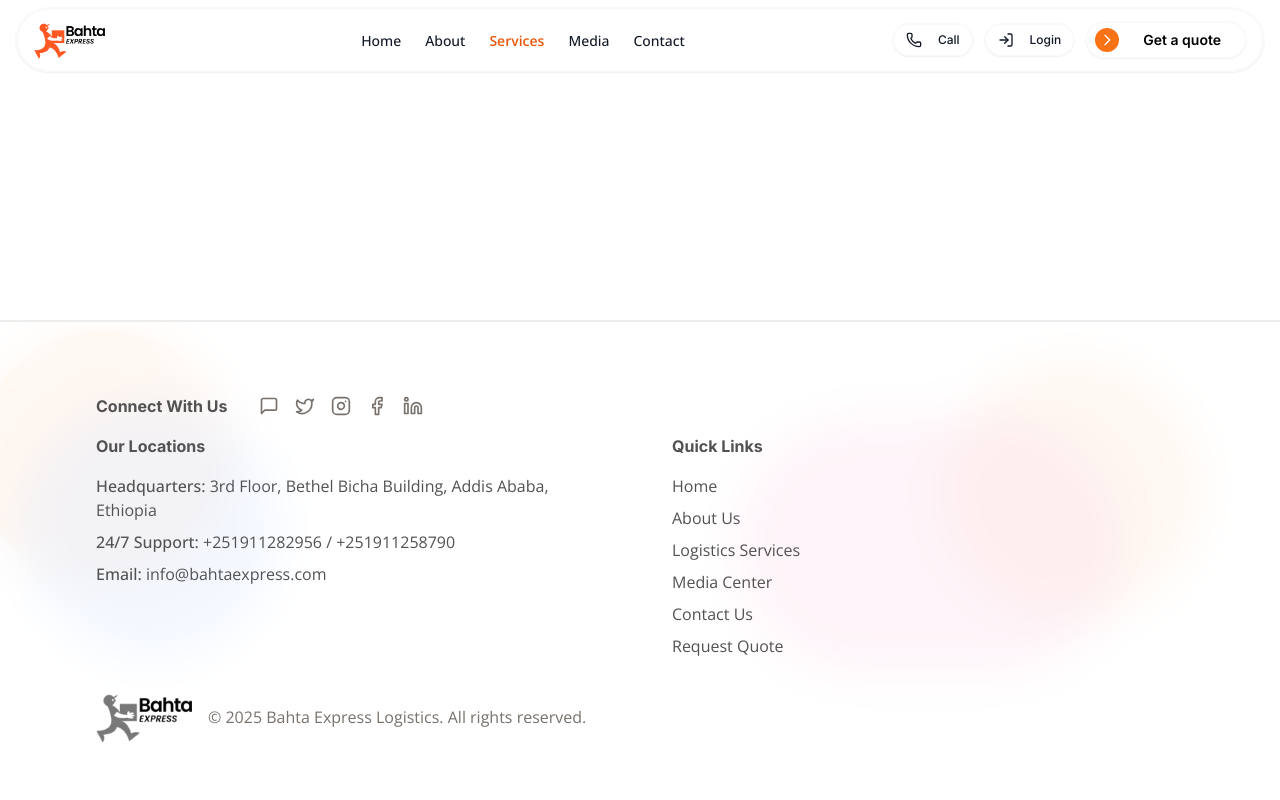
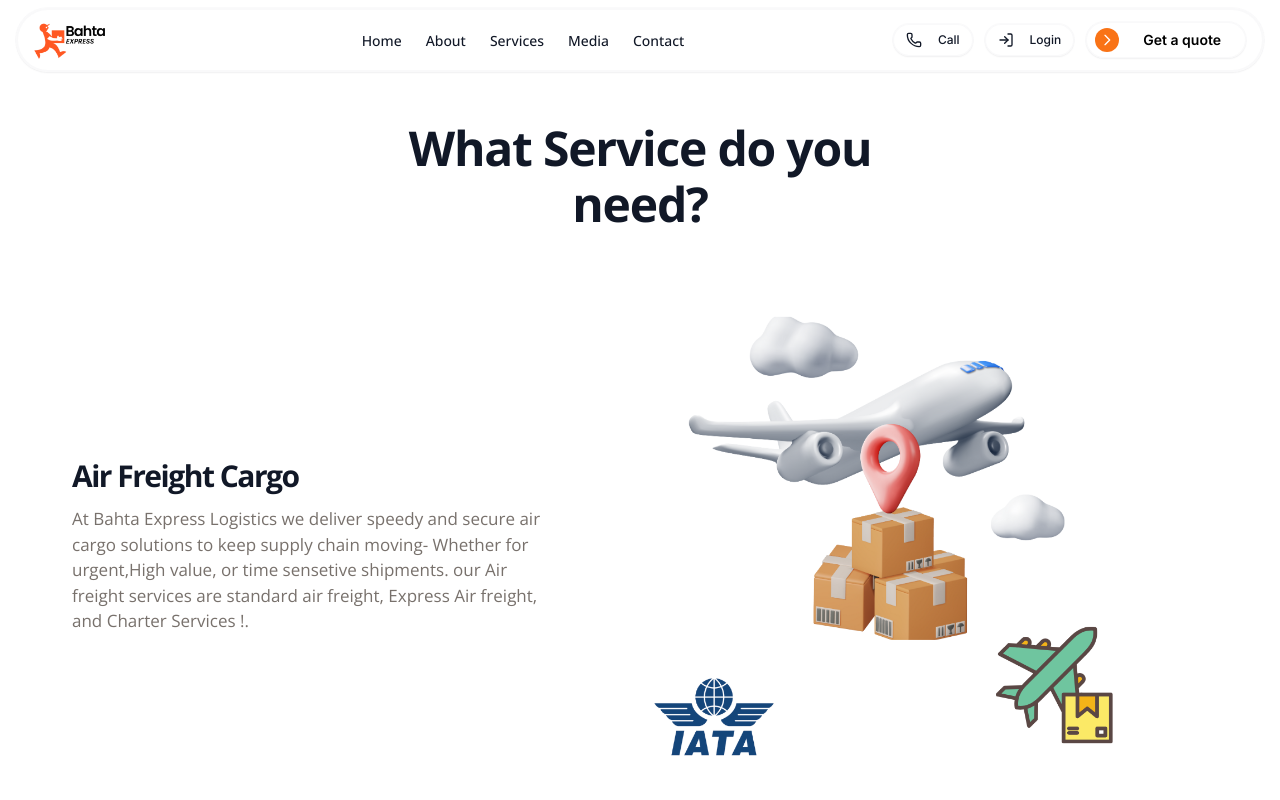
Before and after one commit to minassie21/bahta-express-web, a React (Vite) app: page /service/air-freight in a window 1280 px wide. Shown: the top 800 px of the page. Built offline with nearby package versions, Linux system fonts and the light colour scheme; no server answers.

Commit message:
city & address inputs added on the quote form, service filtration added

```diff
--- a/src/App.tsx
+++ b/src/App.tsx
@@ -18,7 +18,7 @@ function App() {
           <Routes>
             <Route path="/" element={<HomePage />} />
             <Route path="/about" element={<AboutPage />} />
-            <Route path="/service" element={<ServicesPage />} />
+            <Route path="/service/:service_id" element={<ServicesPage />} />
             <Route path="/media" element={<MediaPage />} />
             <Route path="/contact" element={<ContactPage />} />
             <Route path="/quote" element={<QuotePage />} />
--- a/src/components/Footer.tsx
+++ b/src/components/Footer.tsx
@@ -130,7 +130,7 @@ export function Footer() {
               </li>
               <li>
                 <a
-                  href="/service"
+                  href="/service/all"
                   className="hover:text-orange-500 transition-colors"
                 >
                   Logistics Services
--- a/src/components/Header.tsx
+++ b/src/components/Header.tsx
@@ -15,7 +15,7 @@ export function Header() {
   const navLinks = [
     { name: "Home", path: "/" },
     { name: "About", path: "/about" },
-    { name: "Services", path: "/service" },
+    { name: "Services", path: "/service/all" },
     { name: "Media", path: "/media" },
     { name: "Contact", path: "/contact" },
   ];
--- a/src/components/MobileNavigation.tsx
+++ b/src/components/MobileNavigation.tsx
@@ -24,7 +24,7 @@ export function MobileNavigation() {
   const navLinks = [
     { name: "Home", path: "/" },
     { name: "About", path: "/about" },
-    { name: "Services", path: "/service" },
+    { name: "Services", path: "/service/all" },
     { name: "Media", path: "/media" },
     { name: "Contact", path: "/contact" },
     {
--- a/src/components/StructuredData.tsx
+++ b/src/components/StructuredData.tsx
@@ -2,6 +2,7 @@ import React from "react";
 import { Helmet } from "react-helmet-async";
 
 interface ServiceSchema {
+  id: string
   name: string;
   description: string;
   url: string;
@@ -51,6 +52,7 @@ export const ServicesSchema: React.FC<{ services: ServiceSchema[] }> = ({
   const structuredData = services.map((service) => ({
     "@context": "https://schema.org",
     "@type": "Service",
+    id: service.id,
     name: service.name,
     description: service.description,
     provider: {
--- a/src/constants/services.ts
+++ b/src/constants/services.ts
@@ -3,6 +3,7 @@ import AirFreigImage from "@/assets/services/AirFreight.png";
 import CustomsImage from "@/assets/services/Customs.png";
 
 interface Service {
+  id: string;
   title: string;
   description: string;
   image: string;
@@ -10,18 +11,21 @@ interface Service {
 
 const services: Service[] = [
   {
+    id: "ocean-freight",
     title: "Ocean Freight Solutions",
     description:
       "LCL, FCL Shipments via ESL, China to Ethiopia Ports. Break Bulk/Heavy Lift Experience, Compliant with Import and Export Regulation.",
     image: OceanFreignImage,
   },
   {
+    id: "air-freight",
     title: "Air Freight Cargo",
     description:
       "Competitive Air cargo Via Ethiopian, Saudi, Emirates Airlines from major Chinese cities to Addis Ababa. Guaranteed space, Rapid Transit.",
     image: AirFreigImage,
   },
   {
+    id: "customs-compliance",
     title: "Customs and Regulatory compliance",
     description:
       "Expert China-Ethiopia export and import Customs documentation. Duty optimization strategies minimize delays and avoid penalities.",
--- a/src/pages/HomePage.tsx
+++ b/src/pages/HomePage.tsx
@@ -1,4 +1,4 @@
-import { Link } from "react-router-dom";
+import { Link, useLocation } from "react-router-dom";
 import { useState, useEffect, useRef } from "react";
 import { Button } from "@/components/ui/button";
 import { Phone, ChevronLeft, ChevronRight } from "lucide-react";
@@ -96,16 +96,16 @@ export default function HomePage() {
   const [currentTestimonial, setCurrentTestimonial] = useState(0);
   const [blogs, setBlogs] = useState<any[]>([]);
   const [whatClientsSays, setWhatClientsSays] = useState<any[]>([]);
-  const [clientsLogo, setClientsLogo] = useState<any[]>([]);
+  // const [clientsLogo, setClientsLogo] = useState<any[]>([]);
 
   useEffect(() => {
     const fetchBlogs = async () => {
       const blog = await getBlogs();
       const testimonial = await getWhatClientsSays();
-      const clients = await getClients();
+      // const clients = await getClients();
       setBlogs(blog);
       setWhatClientsSays(testimonial);
-      setClientsLogo(clients);
+      // setClientsLogo(clients);
     };
 
     fetchBlogs();
@@ -135,18 +135,21 @@ export default function HomePage() {
       <ServicesSchema
         services={[
           {
+            id: "ocean-freight",
             name: "Ocean Freight Solutions",
             description:
               "LCL, FCL Shipments via ESL, China to Ethiopia Ports. Break Bulk/Heavy Lift Experience, Compliant with Import and Export Regulations.",
             url: "https://bahtaexpress.com/service#ocean-freight",
           },
           {
+            id: "air-freight",
             name: "Air Freight Cargo",
             description:
               "Competitive Air Cargo via Ethiopian, Saudi, Emirates Airlines from major Chinese cities to Addis Ababa. Guaranteed space, Rapid Transit.",
             url: "https://bahtaexpress.com/service#air-freight",
           },
           {
+            id: "customs-compliance",
             name: "Customs and Regulatory Compliance",
             description:
               "Expert China-Ethiopia export and import customs documentation. Duty optimization strategies minimize delays and avoid penalties.",
@@ -278,7 +281,7 @@ export default function HomePage() {
                     {service.description}
                   </p>
                   <a
-                    href="/service"
+                    href={`/service/${service.id}`}
                     className="text-orange-500 hover:text-orange-600 inline-flex items-center"
                   >
                     Learn more
--- a/src/pages/ServicesPage.tsx
+++ b/src/pages/ServicesPage.tsx
@@ -1,4 +1,4 @@
-import { Link } from "react-router-dom";
+import { Link, useParams } from "react-router-dom";
 import { useEffect, useRef } from "react";
 import { motion, useAnimation, Variants, useInView } from "framer-motion";
 
@@ -75,28 +75,28 @@ const FadeInWhenVisible: React.FC<{
 
 const services = [
   {
-    id: "express",
+    id: "ocean-freight",
     title: "Ocean Freight Solutions",
     description:
       "At Bahta Express,We provide comprehensive ocean freight services to meet every shipping need-whether you are moving small cargo,Full Containers or oversized Equipment. Our ocean freight services are LCL(Less than a Container Load)- ideal for Smaller Shipments.Pay only for the Space you need !         FCL(Full Container load)- Best for large volume shipments. Secure,Fast,and dedicated- Your goods travel alone in a sealed Container !        Break Bulk and Heavy Lift - For non-Containerized,Oversized,or heavy cargo.Customized securing,handling,and documentation ",
     image: OceanFreignImage,
   },
   {
-    id: "same-day",
+    id: "air-freight",
     title: "Air Freight Cargo",
     description:
       "At Bahta Express Logistics we deliver speedy and secure air cargo solutions to keep supply chain moving- Whether for urgent,High value, or time sensetive shipments. our Air freight services are standard air freight, Express Air freight, and Charter Services !.",
     image: AirFreigImage,
   },
   {
-    id: "next-day",
+    id: "customs-compliance",
     title: "Customs and Regulatory compliance  ",
     description:
       "We handle all the customs formalities and regulatory requirements to ensure your shipments clears boarders without delays ! Our expertise on full documentation support , duty and tax optimization, PVOC and Standard compliance comes with No suprises and delays !.",
     image: CustomsImage,
   },
   {
-    id: "additional",
+    id: "human-network",
     title: "Human Network Air cargo solutions",
     description:
       " Human Network Air Cargo Solutions, we redefine air freight by combining the power of trusted personnel, airline staff networks, and meticulous coordination to ensure your cargo arrives safely and efficiently. Specializing in routes from China key hubs—Guangzhou, Chengdu, and Shanghai—to Addis Ababa, we prioritize security, speed, and personalized service for every shipment..",
@@ -138,6 +138,11 @@ const processSteps = [
   },
 ];
 export default function ServicesPage() {
+  const { service_id } = useParams();
+  const filteredServices =
+    service_id === "all" || !service_id
+      ? services
+      : services.filter((s) => s.id === service_id);
   return (
     <div className="min-h-screen flex items-center justify-center mt-20 flex-col gap-10">
       <div className="max-w-screen-lg w-full py-10 px-6">
@@ -148,7 +153,7 @@ export default function ServicesPage() {
         </FadeInWhenVisible>
 
         <div className="mt-8 md:mt-16 w-full mx-auto space-y-20">
-          {services.map((service, index) => (
+          {filteredServices.map((service, index) => (
             <FadeInWhenVisible key={service.id}>
               <div className="flex flex-col xl:flex-row items-center gap-x-20 gap-y-6 xl:odd:flex-row-reverse">
                 <motion.div
--- a/src/scripts/generate-sitemap.ts
+++ b/src/scripts/generate-sitemap.ts
@@ -1,26 +1,26 @@
-import { SitemapStream, streamToPromise } from 'sitemap';
-import { createWriteStream } from 'fs';
-import { Readable } from 'stream';
+import { SitemapStream, streamToPromise } from "sitemap";
+import { createWriteStream } from "fs";
+import { Readable } from "stream";
 
 // Define your website's URLs
 const urls = [
-  { url: '/', changefreq: 'weekly', priority: 1.0 },
-  { url: '/about', changefreq: 'monthly', priority: 0.8 },
-  { url: '/service', changefreq: 'weekly', priority: 0.9 },
-  { url: '/media', changefreq: 'weekly', priority: 0.7 },
-  { url: '/contact', changefreq: 'monthly', priority: 0.8 },
+  { url: "/", changefreq: "weekly", priority: 1.0 },
+  { url: "/about", changefreq: "monthly", priority: 0.8 },
+  { url: "/service/all", changefreq: "weekly", priority: 0.9 },
+  { url: "/media", changefreq: "weekly", priority: 0.7 },
+  { url: "/contact", changefreq: "monthly", priority: 0.8 },
 ];
 
 // Create a sitemap stream
-const stream = new SitemapStream({ hostname: 'https://bahtaexpress.com' });
+const stream = new SitemapStream({ hostname: "https://bahtaexpress.com" });
 
 // Return a promise that resolves with your XML string
 streamToPromise(Readable.from(urls).pipe(stream))
   .then((data) => {
     // Write the XML to file
-    createWriteStream('./dist/sitemap.xml').write(data.toString());
+    createWriteStream("./dist/sitemap.xml").write(data.toString());
     // console.log('Sitemap generated successfully!');
   })
   .catch((error) => {
-    console.error('Error generating sitemap:', error);
+    console.error("Error generating sitemap:", error);
   });
```
Also changed, not shown: src/pages/QuotePage.tsx (+38 -9 lines). Lines whose indentation alone changed are shown as unchanged.
